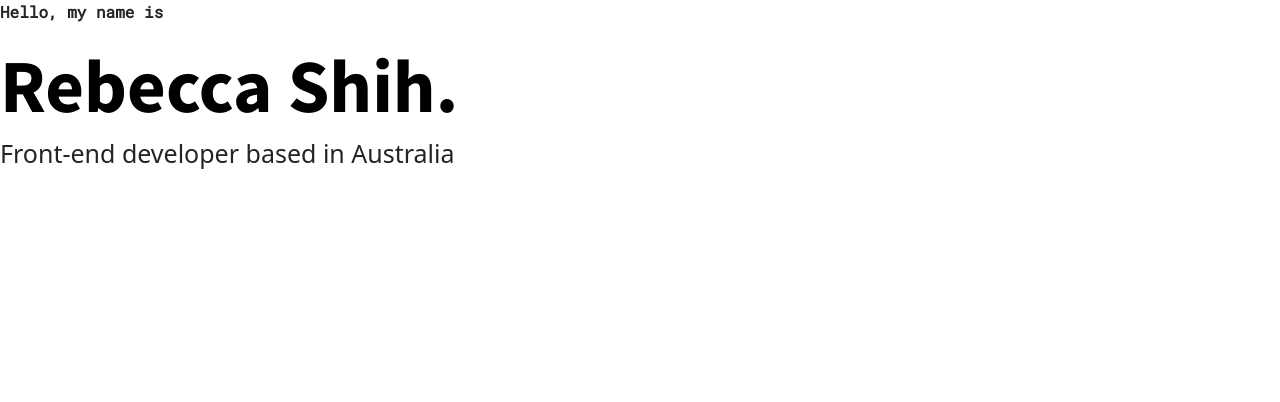
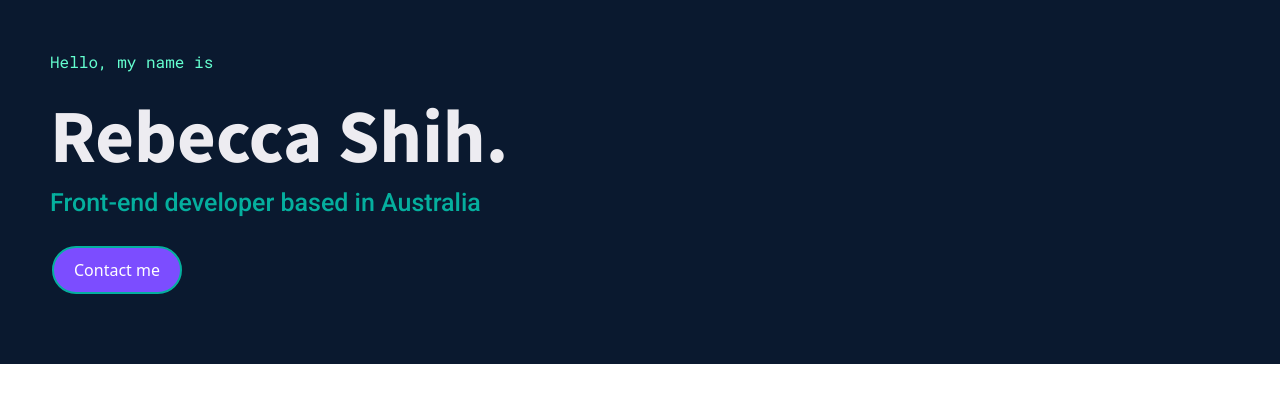
Before and after one commit to Shih-coding/Final-Portfolio-Project, a plain HTML site: page index.html in a window 1280 px wide. Drawn offline with nearby package versions, Linux system fonts and the light colour scheme.

Commit message:
contact me button styling

```diff
--- a/index.html
+++ b/index.html
@@ -20,8 +20,11 @@
 <title>Homepage - Rebecca Shih</title>
 </head>
 <body>
+  <div class="hero">
 <p>Hello, my name is</p>
 <h1>Rebecca Shih.</h1>
 <h2>Front-end developer based in Australia</h2>
+<a href="#" class="btn btn-dark contact-button">Contact me</a>
+</div>
 </body>
 </html>
--- a/styles/portfolio.css
+++ b/styles/portfolio.css
@@ -1,6 +1,7 @@
 p {
   font-family:'Roboto Mono', monospace;
-  font-weight: 600;
+  font-weight: 300;
+  color:rgb(100, 255, 208);
 }
 
 h1 {
@@ -8,9 +9,28 @@ h1 {
   font-family:'Source Sans Pro', sans-serif;
   font-weight: 700;
   font-size: 75px;
+  color: #edecf1;
 }
 
 h2 {
-  font-family: font-family: 'Roboto', sans-serif;
+  font-family:'Roboto', sans-serif;
   font-size: 25px;
+  color: #05af9e;
+
 }
+.hero {
+  background: rgb(10, 25, 47);
+  text-align: left;
+  padding: 50px;
+}
+
+.contact-button {
+  margin: 20px;
+  background-color: #7C4DFF !important;
+  border-color: #05af9e;
+  border-width: 2px;
+  position: relative;
+  right: 18px;
+  border-radius: 50px;
+  padding: 10px 20px;
+}
```
